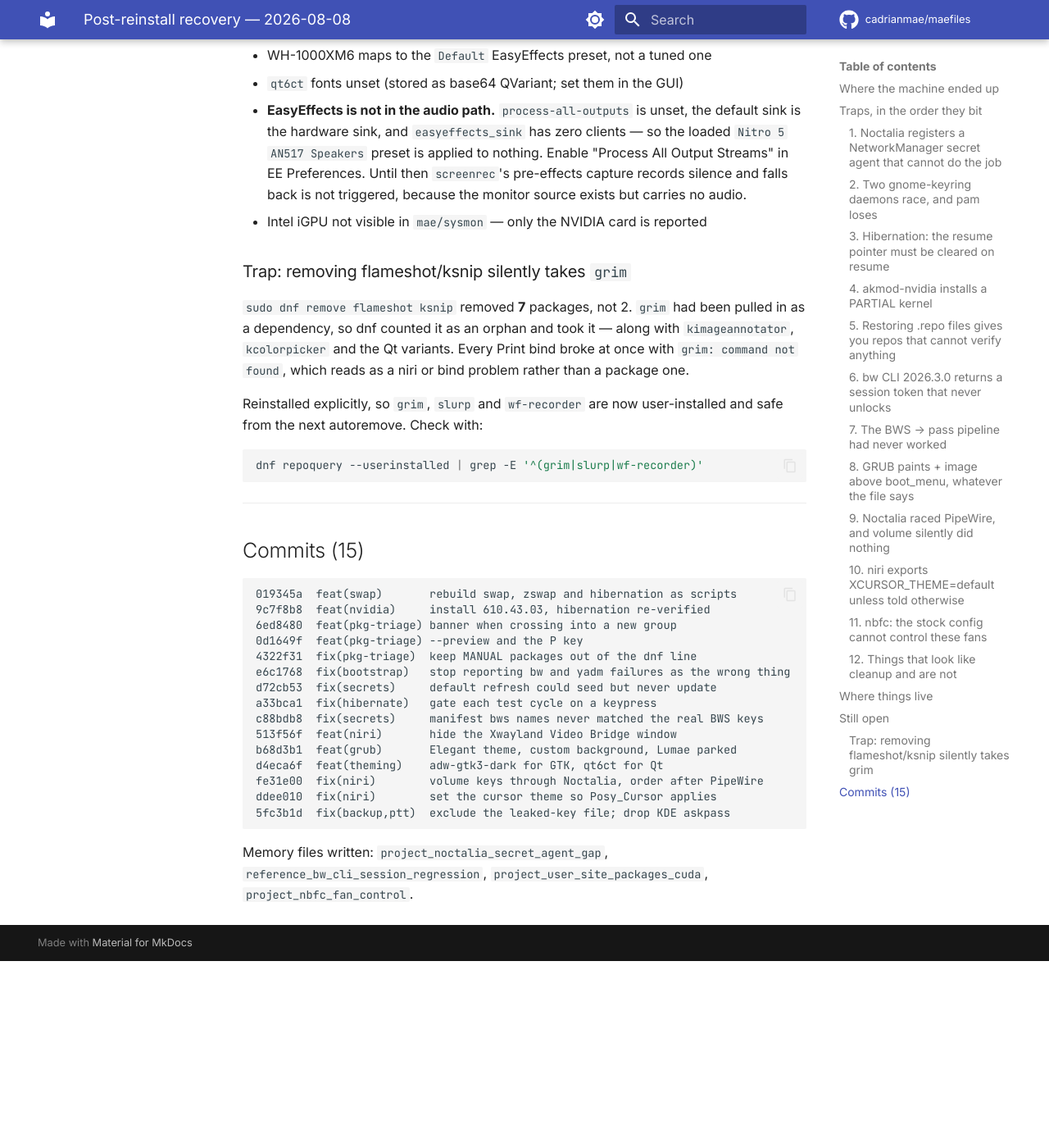
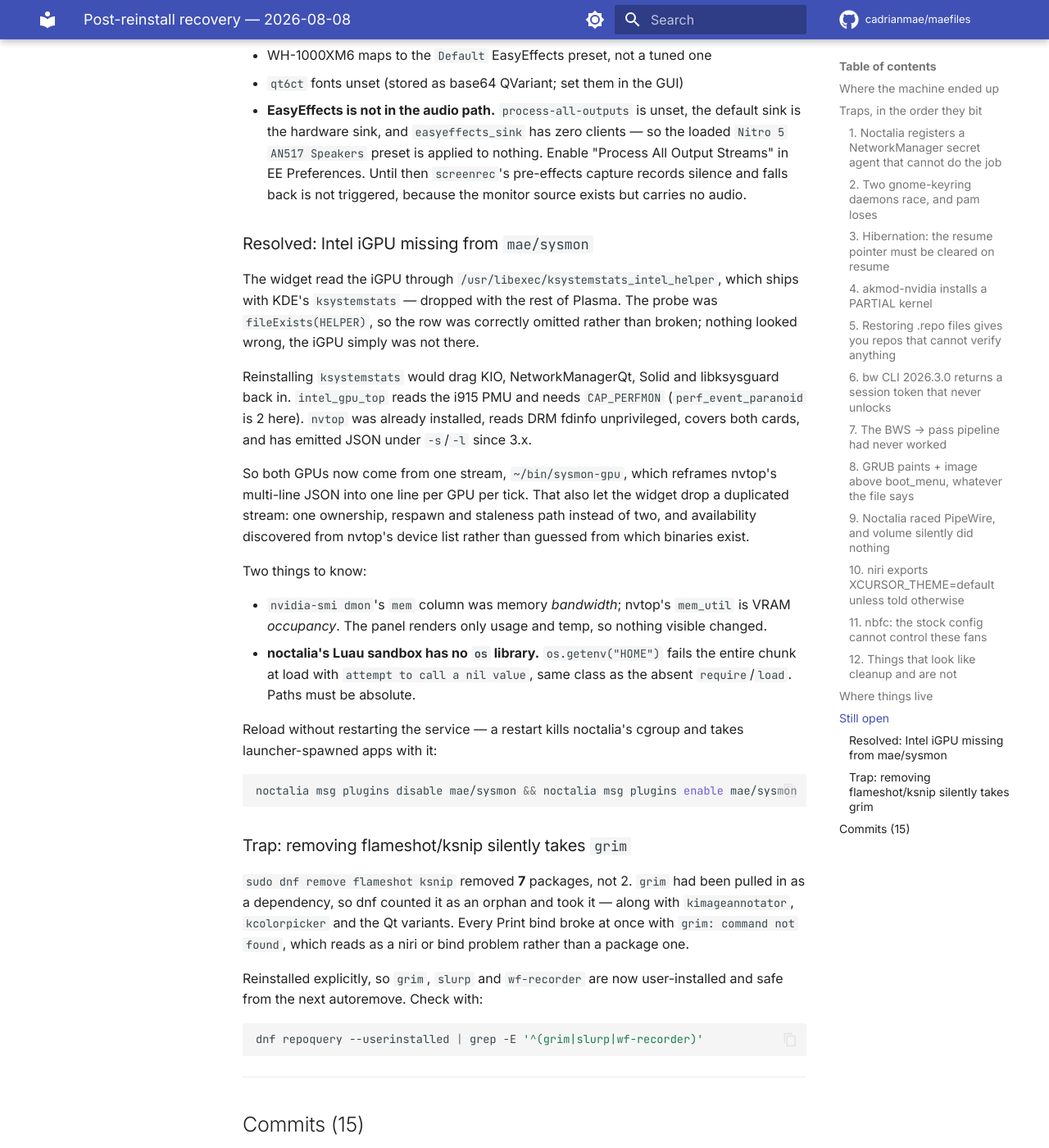
Before and after one commit to cadrianmae/maefiles, an MkDocs documentation site: the page built from docs/2026-08-08-post-reinstall-recovery.md, in a window 1280 px wide and 1400 px high, scrolled down 5010 px. Shown: the whole window at 82% size. Built offline with MkDocs 1.6.1 and Material for MkDocs 9.7.7, drawn with Linux system fonts in a browser that asks for light colours; comment, search, counter and statistics services are not loaded; before the commit the page ends 6182 px from its top, so only the background shows below that.

Commit message:
feat(sysmon): one nvtop stream for both GPUs, restoring the Intel row
The iGPU row vanished after the reinstall. The widget read it through
/usr/libexec/ksystemstats_intel_helper, which ships with KDE's ksystemstats
-- dropped with the rest of Plasma. probe_gpu_availability used
fileExists(HELPER), so the row was omitted rather than broken: nothing
looked wrong, the iGPU simply was not reported.

Reinstalling ksystemstats would drag KIO, NetworkManagerQt, Solid and
libksysguard back in. intel_gpu_top reads the i915 PMU and needs
CAP_PERFMON, and perf_event_paranoid is 2 here. nvtop was already
installed, reads DRM fdinfo unprivileged, covers both cards, and has
emitted JSON under -s/-l since 3.x.

bin/sysmon-gpu wraps `nvtop -l` and reframes its multi-line JSON array into
one line per GPU per tick, which is what a line-based runStream can consume:

  AVAIL|intel,nvidia
  INTEL|30
  NVIDIA|43|9|18

Since nvtop already carried the NVIDIA figures, keeping nvidia-smi beside it
meant a second process for data the first had parsed. Both cards now come
from one stream, so the widget drops a duplicated path: one ownership,
respawn and staleness schedule instead of two. Availability comes from
nvtop's device list rather than commandExists/fileExists -- what the tool
enumerates is better evidence than which binaries are installed.

Respawn is gated on a new stream_stale_ticks ("has the process produced any
line") rather than a per-GPU counter: on a single-GPU machine the absent
card's counter climbs forever and would read as a permanently dead stream.
Per-GPU counters still drive STALE_KEY, so one card going quiet while the
other reports still blanks only the quiet one.

parse.nvidia_dmon, parse.intel_helper and parse.intel_percent collapse into
parse.gpu_line; nvtop reports utilisation directly, so the busy-nanoseconds
delta and its baseline are gone. Tests updated against a real captured
fixture: 123 passing.

Two notes for future readers:

- dmon's `mem` was memory bandwidth; nvtop's mem_util is VRAM occupancy.
  The panel renders only usage and temp, so nothing visible changed.
- noctalia's Luau sandbox has no `os` library. os.getenv("HOME") fails the
  whole chunk at load with "attempt to call a nil value", same class as the
  absent require/load. HELPER is therefore an absolute path.

Co-Authored-By: Claude Opus 5 (1M context) <noreply@anthropic.com>

````diff
--- a/docs/2026-08-08-post-reinstall-recovery.md
+++ b/docs/2026-08-08-post-reinstall-recovery.md
@@ -227,7 +227,41 @@ restore-repos.sh, collect-root.sh, kwallet-to-keyring.sh — all byte-verified.
   "Process All Output Streams" in EE Preferences. Until then `screenrec`'s
   pre-effects capture records silence and falls back is not triggered, because
   the monitor source exists but carries no audio.
-- Intel iGPU not visible in `mae/sysmon` — only the NVIDIA card is reported
+
+### Resolved: Intel iGPU missing from `mae/sysmon`
+
+The widget read the iGPU through `/usr/libexec/ksystemstats_intel_helper`,
+which ships with KDE's `ksystemstats` — dropped with the rest of Plasma. The
+probe was `fileExists(HELPER)`, so the row was correctly omitted rather than
+broken; nothing looked wrong, the iGPU simply was not there.
+
+Reinstalling `ksystemstats` would drag KIO, NetworkManagerQt, Solid and
+libksysguard back in. `intel_gpu_top` reads the i915 PMU and needs
+`CAP_PERFMON` (`perf_event_paranoid` is 2 here). `nvtop` was already
+installed, reads DRM fdinfo unprivileged, covers both cards, and has emitted
+JSON under `-s`/`-l` since 3.x.
+
+So both GPUs now come from one stream, `~/bin/sysmon-gpu`, which reframes
+nvtop's multi-line JSON into one line per GPU per tick. That also let the
+widget drop a duplicated stream: one ownership, respawn and staleness path
+instead of two, and availability discovered from nvtop's device list rather
+than guessed from which binaries exist.
+
+Two things to know:
+
+- `nvidia-smi dmon`'s `mem` column was memory *bandwidth*; nvtop's `mem_util`
+  is VRAM *occupancy*. The panel renders only usage and temp, so nothing
+  visible changed.
+- **noctalia's Luau sandbox has no `os` library.** `os.getenv("HOME")` fails
+  the entire chunk at load with `attempt to call a nil value`, same class as
+  the absent `require`/`load`. Paths must be absolute.
+
+Reload without restarting the service — a restart kills noctalia's cgroup and
+takes launcher-spawned apps with it:
+
+```bash
+noctalia msg plugins disable mae/sysmon && noctalia msg plugins enable mae/sysmon
+```
 
 ### Trap: removing flameshot/ksnip silently takes `grim`
 
````
Also changed, not shown: 8 other files.
